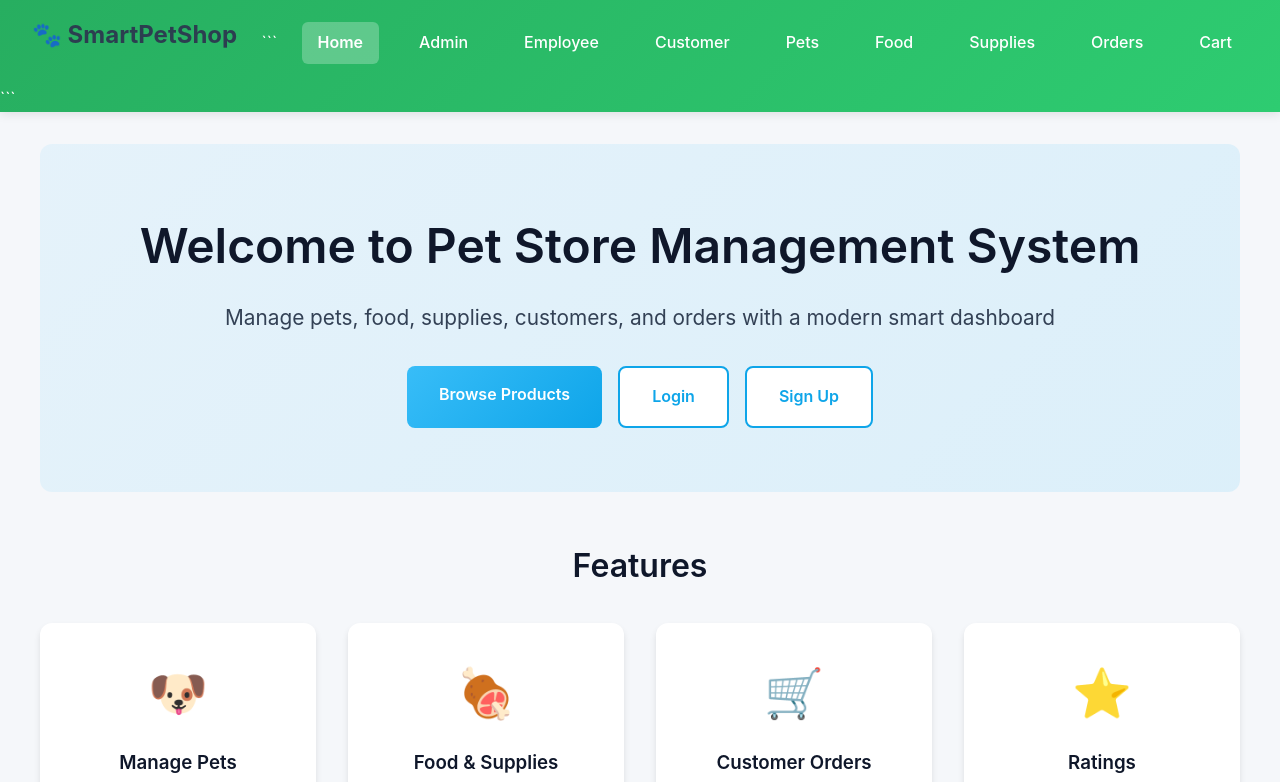
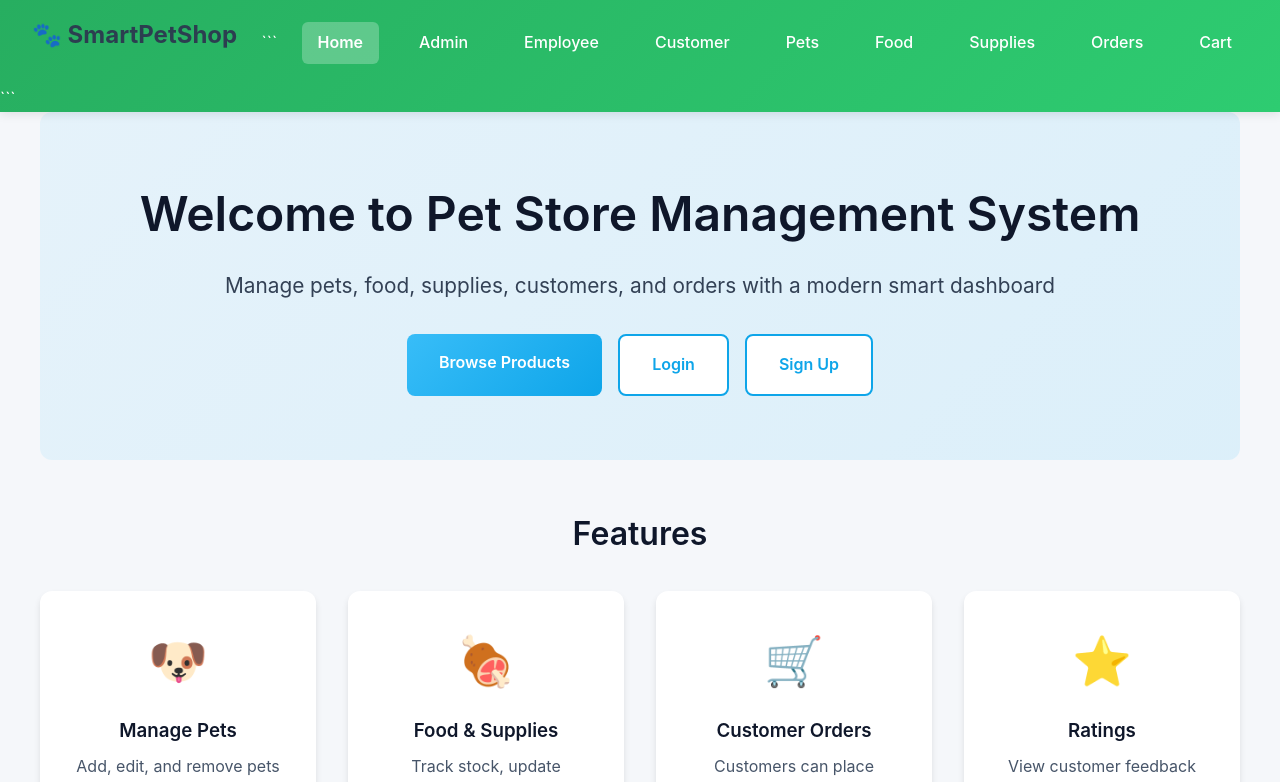
Before and after one commit to rumaisa00/vuework, a Vue app: page /your-repo-name/ in a window 1280 px wide. Shown: the top 782 px of the page. Built offline with nearby package versions, Linux system fonts and the light colour scheme.

Commit message:
Update App.vue

```diff
--- a/src/App.vue
+++ b/src/App.vue
@@ -1,14 +1,9 @@
 <template>
   <div id="app">
-    <!-- Header -->
     <AppHeader />
-
-    <!-- Main content where router views render -->
     <main class="main-content">
       <RouterView />
     </main>
-
-    <!-- Footer -->
     <AppFooter />
   </div>
 </template>
@@ -17,50 +12,3 @@
 import AppHeader from './components/layout/AppHeader.vue'
 import AppFooter from './components/layout/AppFooter.vue'
 </script>
-
-<style>
-/* Reset and global styles */
-* {
-  margin: 0;
-  padding: 0;
-  box-sizing: border-box;
-}
-
-body {
-  font-family: 'Poppins', -apple-system, BlinkMacSystemFont, 'Segoe UI', Roboto, Oxygen, Ubuntu,
-    Cantarell, sans-serif;
-  background-color: #f5f7fa;
-  color: #2c3e50;
-  line-height: 1.6;
-}
-
-/* App container */
-#app {
-  display: flex;
-  flex-direction: column;
-  min-height: 100vh;
-}
-
-/* Main content styling */
-.main-content {
-  flex: 1;
-  padding: 2rem;
-  max-width: 1400px;
-  margin: 0 auto;
-  width: 100%;
-  transition: all 0.3s ease;
-}
-
-/* Responsive adjustments */
-@media (max-width: 1024px) {
-  .main-content {
-    padding: 1.5rem;
-  }
-}
-
-@media (max-width: 768px) {
-  .main-content {
-    padding: 1rem;
-  }
-}
-</style>
```
